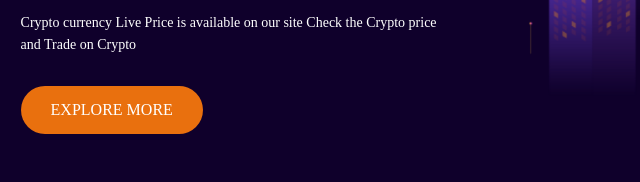
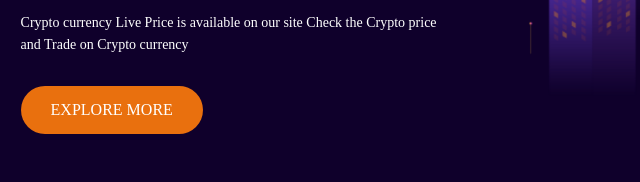
Before and after one commit to MrpRasid/webDevlopment-Project, a plain HTML site: page cryptoSite/index.html in a window 1280 px wide. Shown: the part 425-607 px from the top of the page, 69-709 px from the left. Drawn offline with nearby package versions, Linux system fonts and the light colour scheme; no server answers.

Commit message:
Check the crypto live price

```diff
--- a/cryptoSite/index.html
+++ b/cryptoSite/index.html
@@ -25,7 +25,7 @@
 
         <div class="content">
             <h1>BUY & <br> SELL <span>Crypto</span></h1>
-            <p>Crypto currency Live Price is available on our site  Check the Crypto price <br> and Trade on Crypto</p>
+            <p>Crypto currency Live Price is available on our site  Check the Crypto price <br> and Trade on Crypto currency</p>
             <a href="#" class="btn">EXPLORE MORE</a>
         </div>
         <div class="coin-list">
```
